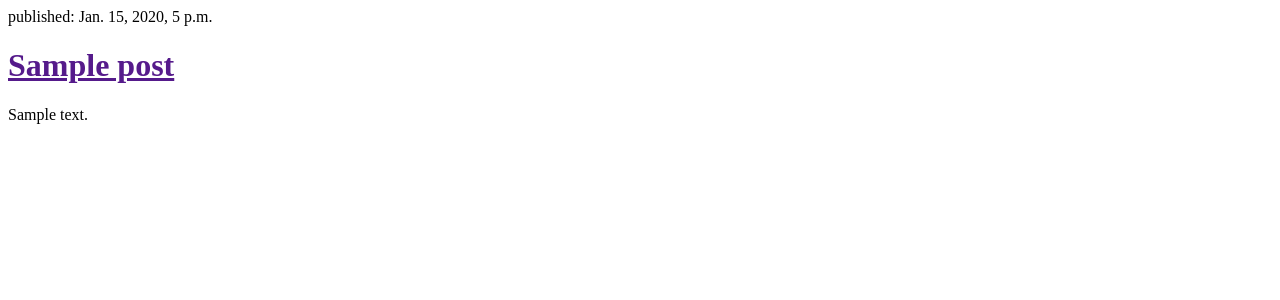
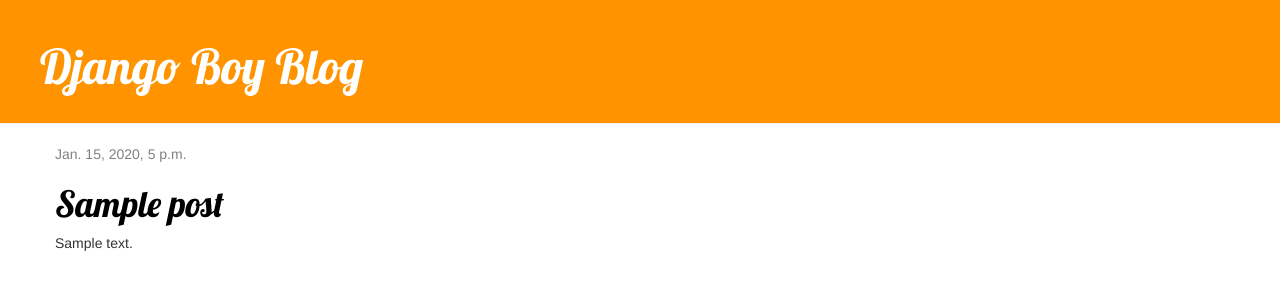
Before and after one commit to atoz-chevara/my-django-blog, a Django app: template djangoboy/blog/templates/blog/post_list.html in a window 1280 px wide. Shown: the top 300 px of the page. Run offline with Django 3.2, Linux system fonts and the light colour scheme; the template is opened without the code that fills it: values that come from a table or form of the project are taken from there, others are empty; tables that the repository leaves empty hold one stand-in row (values such as "Sample post"); some libraries are stand-ins or nearby versions.

Commit message:
update blog/templates/blog/post_list.html

```diff
--- a/djangoboy/blog/templates/blog/post_list.html
+++ b/djangoboy/blog/templates/blog/post_list.html
@@ -1,15 +1,13 @@
-<div class="content container">
-    <div class="row">
-        <div class="col-md-8">
+{% extends 'blog/base.html' %}
+
+{% block content %}
     {% for post in posts %}
         <div class="post">
             <div class="date">
-                        <p>published: {{ post.published_date }}</p>
+                {{ post.published_date }}
             </div>
             <h1><a href="">{{ post.title }}</a></h1>
             <p>{{ post.text|linebreaksbr }}</p>
         </div>
     {% endfor %}
-        </div>
-    </div>
-</div>
+{% endblock %}
```
Lines whose indentation alone changed are shown as unchanged.
